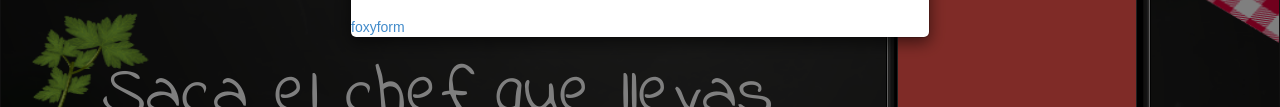
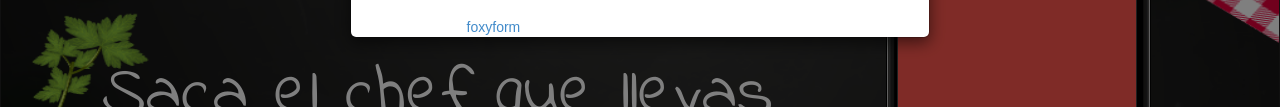
Before and after one commit to Marilynvillano/yasta, a plain HTML site: page index.html in a window 1280 px wide. Both pictures are taken after a click on the picture 250 px from the left and 555 px from the top of the page. Shown: the part 205-312 px from the top of the page. Drawn offline with nearby package versions, Linux system fonts and the light colour scheme.

Commit message:
centrar formulario

```diff
--- a/css/main.css
+++ b/css/main.css
@@ -34,3 +34,6 @@ a .fa{
 	font-size: 3em;
 	margin: 0% 0%;
 }
+.formulario{
+	margin-left: 20%;
+}
--- a/index.html
+++ b/index.html
@@ -195,7 +195,9 @@
 						Déjanos tu correo y te escribiremos tan pronto esté lista. Gracias por tu interés!</p>
 					</div>
 					<!-- Do not change the code! -->
+					<div class="formulario">
 					<a id="foxyform_embed_link_248884" href="http://es.foxyform.com/">foxyform</a>
+					</div>
 					<script type="text/javascript">
 						(function(d, t){
 							var g = d.createElement(t),
```
